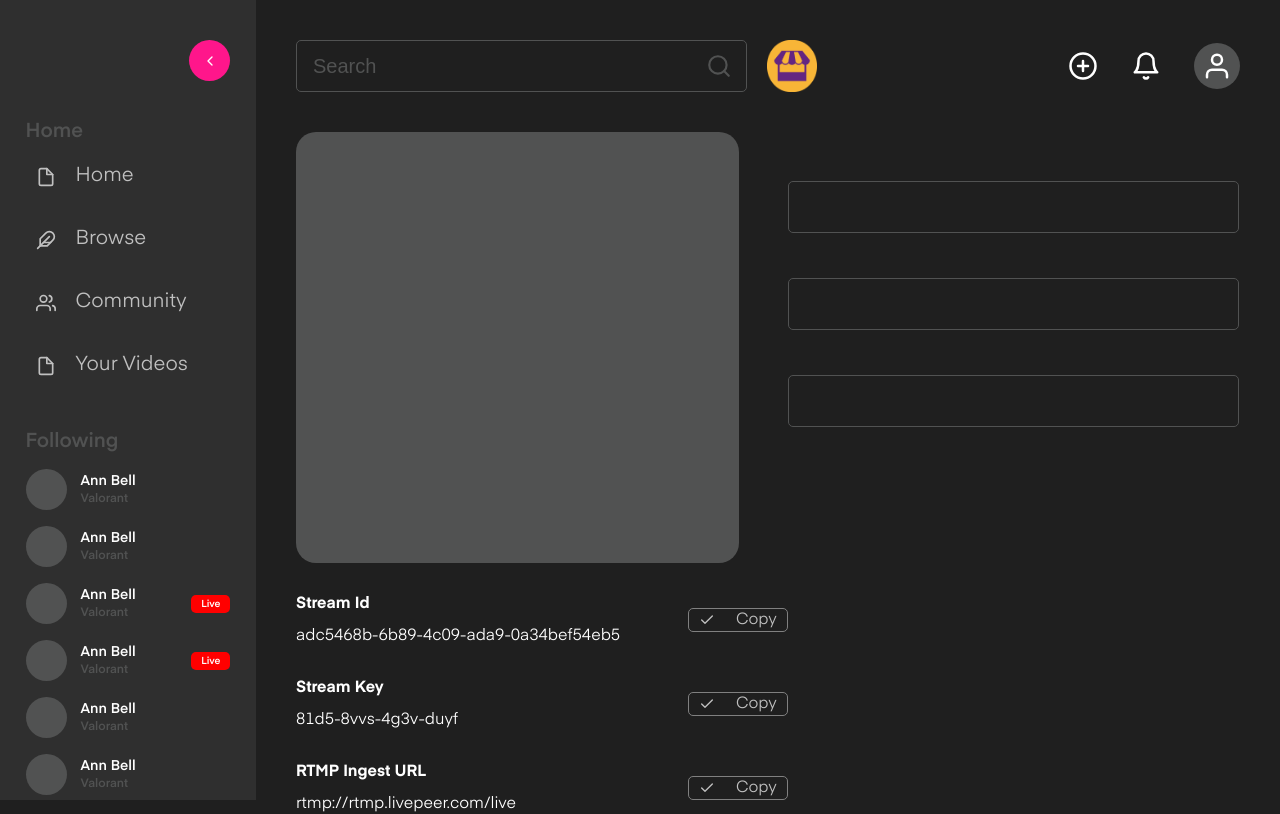
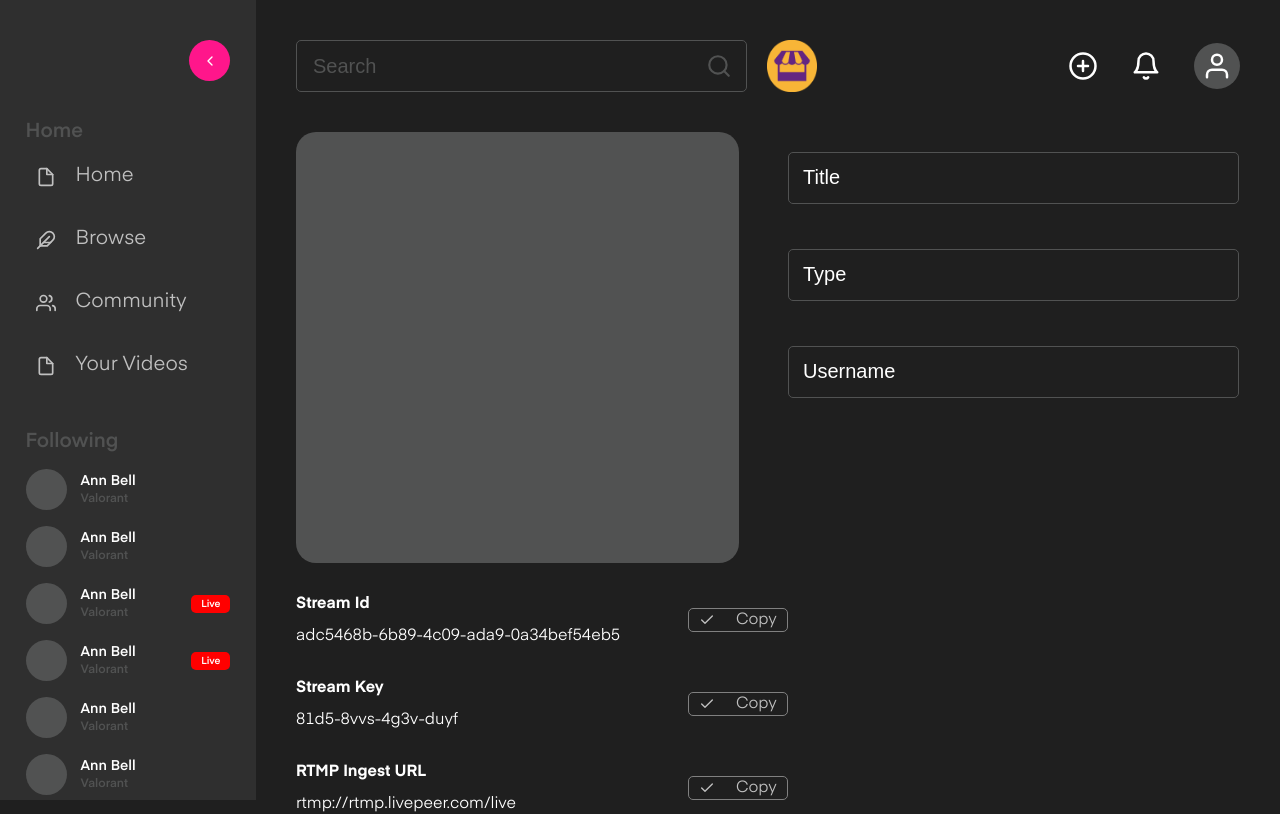
Before and after one commit to Code-Decoders/video-streaming, a Next.js app in the folder client/: page /create_stream in a window 1280 px wide. Shown: the top 814 px of the page. Built offline with nearby package versions, Linux system fonts and the light colour scheme.

Commit message:
Finished with create_stream page

```diff
--- a/client/pages/create_stream/index.js
+++ b/client/pages/create_stream/index.js
@@ -1,8 +1,26 @@
 import AdminPlayer from '../../components/Admin_player/admin_player'
 import StreamTile from '../../components/Stream_tile/stream_tile'
 import styles from '../../styles/Home.module.css'
+import { useState } from 'react'
 
 const CreateStream = () => {
+
+    const [data, setData] = useState({
+        title: "",
+        type: "",
+        username: "",
+    })
+
+    const change = (e) => {
+        e.preventDefault();
+        setData(prevData => {
+            return{
+                ...prevData,
+                [e.target.name]: e.target.value,
+            }
+        })
+    }
+
     return(
         <div style = {{ display: "flex", justifyContent: "space-between", alignItems: "center", paddingLeft: "40px",}}>
             <div style = {{ width: "50%", display: 'flex', justifyContent: "center", flexDirection: "column"}}>
@@ -15,10 +33,10 @@ const CreateStream = () => {
                     <StreamTile id = "5" name = "Playback URL" content = "https://cdn.livepeer.com/hls/adc57gd4cv93rhom/index.m3u8"/>
                 </div>
             </div>
-            <div className = {styles.inputbase} style = {{ width: "50%", gap: "45px", display: "flex", flexDirection: "column", justifyContent: "start", alignSelf: "start", paddingTop: "5%", width: "520px", marginRight: "10%" }}>
-                 <input className = {styles.input} placholder = "Name" />
-                 <input className = {styles.input} placholder = "Type" />
-                 <input className = {styles.input} placholder = "Username" />
+            <div className = {styles.inputbase} style = {{ width: "50%", gap: "45px", display: "flex", flexDirection: "column", justifyContent: "start", alignSelf: "start", paddingTop: "2%", width: "520px", marginRight: "10%" }}>
+                 <input value = {data.title} onChange = {change} name = {"title"} className = {styles.input} placeholder = "Title" />
+                 <input value = {data.type} onChange = {change} name = {"type"} className = {styles.input} placeholder = "Type" />
+                 <input value = {data.username} onChange = {change} name = {"username"} className = {styles.input} placeholder = "Username" />
             </div>
         </div>
     )
--- a/client/styles/Home.module.css
+++ b/client/styles/Home.module.css
@@ -5,7 +5,7 @@
 }
 
 .input{
-      display: flex;
+  display: flex;
   height: 52px;
   color: white;
   font-size: 20px;
@@ -19,8 +19,9 @@
 }
 
 .input::placeholder{
-    font-size: 40px;
+    font-size: 20px;
     color: var(--primary-tool);
+
 }
 
 .main {
```
